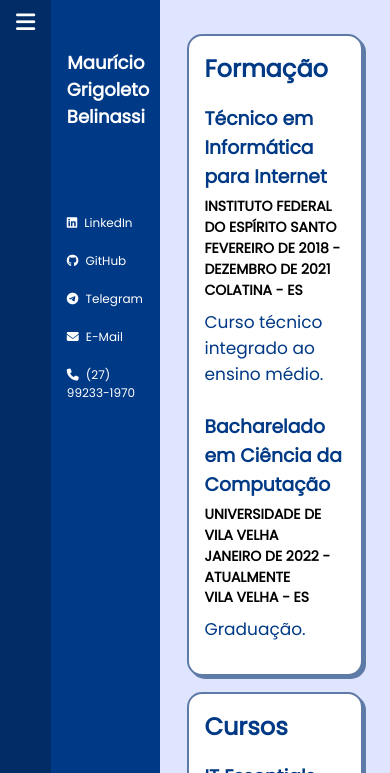
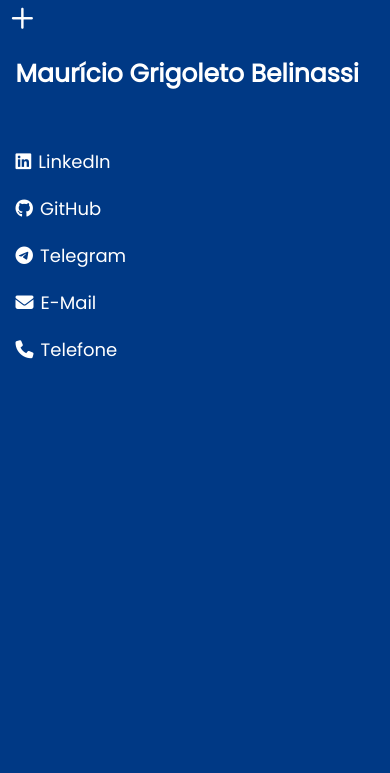
Before and after one commit to mgrigoleto/Sobre-mim, a plain HTML site: page index.html in a window 390 px wide. Both pictures are taken after a click on the button 25 px from the left and 22 px from the top of the page. Shown: the top 773 px of the page. Drawn offline with Linux system fonts and the light colour scheme.

Commit message:
menu animado e responsivo para dispositivos mobile

```diff
--- a/index.html
+++ b/index.html
@@ -15,20 +15,14 @@
   <div id="main">
 
     <div id="botaoMenu">
-          <button id="btnBarra" onclick="toggle()"><i class="fa-solid fa-bars"></i></button>
+          <button id="btnBarra" onclick="toggle()"><i class="fa-regular fa-plus"></i></button>
     </div>
 
-    <div id="left" style="display:none;">
+    <div id="left">
 
       <div id="leftC">
 
-      <div id="leftUP">
-
       <h2>Maurício Grigoleto Belinassi</h2>
-
-      </div>
-
-      <div id="leftDown">
 
         <a href="https://www.linkedin.com/in/maur%C3%ADcio-grigoleto-794366228/" target="_blank">
           <div class="links"><i class="fa-brands fa-linkedin"></i>LinkedIn
@@ -51,11 +45,10 @@
         </a>
 
         <a href="tel:5527992331970" target="_blank">
-          <div class="links"><i class="fa-solid fa-phone"></i>(27) 99233-1970
+          <div class="links"><i class="fa-solid fa-phone"></i>Telefone
         </div>
         </a>
 
-      </div>
 
     </div>
     </div><!-- left -->
@@ -109,6 +102,20 @@
         </div>
 
         </div>
+
+        <div class="cont">
+
+        <h2>Características</h2>
+
+        <div class="pgCT">
+          <ul>
+            <li><p>Proatividade, eficiência e fácil aprendizagem.</p></li>
+            <li><p>Interesse em aprofundar o conhecimento.</p></li>
+            <li><p>Português nativo e Inglês avançado.</p></li>
+          </ul>
+        </div>
+
+        </div>
         </div><!-- half left content -->
 
         <div id="contDir">
@@ -145,20 +152,6 @@
 
         <div class="cont">
 
-        <h2>Características</h2>
-
-        <div class="pgCT">
-          <ul>
-            <li><p>Proatividade, eficiência e fácil aprendizagem.</p></li>
-            <li><p>Interesse em aprofundar o conhecimento.</p></li>
-            <li><p>Português nativo e Inglês avançado.</p></li>
-          </ul>
-        </div>
-
-        </div>
-
-        <div class="cont">
-
         <h2>Sobre mim</h2>
         <p>Sempre fui apaixonado por tecnologia. Aprender coisas novas e aprofundar meu conhecimento são valores que busco seguir sempre.</p>
 
--- a/script.js
+++ b/script.js
@@ -1,27 +1,30 @@
-var status = document.getElementById("left").style.display
+var on = 1
+
+var menu = document.getElementById("left").style
+var cont = document.getElementById("right").style
+var btn = document.getElementById("botaoMenu").style
 
 function toggle(){
-  if(status == 'none'){
-    document.getElementById("left").style.display = 'block'
-    status = 'block'
+  menu.position = 'absolute'
+  if(on == 1){//abrir
+    on = 2
 
-    document.getElementById("right").style.width = '70vw'
-    document.getElementById("contEsq").style.width = '45vw'
-    document.getElementById("contDir").style.width = '45vw'
+    menu.animation = "abrir 0.5s 1"
+    menu.width = '100vw'
+    menu.marginLeft = '0vw'
 
-  }else if(status == 'block'){
-    document.getElementById("left").style.display = 'none'
-    status = 'none'
+    btn.color = 'white'
+    console.log(btn.color)
 
-    document.getElementById("right").style.width = '100vw'
-    console.log(window.screen.availWidth)
-    console.log(window.innerWidth)
-    if((window.innerWidth)<=700){
-      document.getElementById("contEsq").style.width = '72vw'
-      document.getElementById("contDir").style.width = '72vw'
-    }else{
-      document.getElementById("contEsq").style.width = '40vw'
-      document.getElementById("contDir").style.width = '40vw'
-    }
+  }else if(on == 2){//fechar
+    on = 1
+
+    menu.animation = "fechar 0.5s 1"
+
+    setTimeout(function(){
+      menu.marginLeft = '-28vw'
+      btn.color = '#012c65'
+      menu.width = '28vw'
+    }, 490)
   }
 }
--- a/style.css
+++ b/style.css
@@ -1,6 +1,7 @@
 body{
   margin:0;
   font-family: Poppins;
+  background-color: #e0e5ff;
 }
 div#main{
   display:flex;
@@ -10,9 +11,24 @@ div#left{
   width:28vw;
   background-color: #003985;
   color:white;
+  display:block;
 }
-.pgAM{
-  margin-top:50px;
+
+@keyframes abrir{
+  from{
+    margin-left:-128vw;
+  }
+  to{
+    margin-right:0vw;
+  }
+}
+@keyframes fechar{
+  from{
+    margin-right:0vw;
+  }
+  to{
+    margin-left:-128vw;
+  }
 }
 div#leftC{/* conteúdo à esquerda */
   padding-top:4vh;
@@ -24,13 +40,7 @@ div#leftC{/* conteúdo à esquerda */
 div#leftC h2{
   font-size:28px;
   text-align: center;
-}
-div#leftC h3{
-  font-size:18px;
-  margin-bottom:-5px;
-}
-div#leftC p{
-  font-size:15px;
+  padding-bottom:25px;
 }
 a{
   color:inherit;
@@ -38,7 +48,7 @@ a{
 }
 div#right{
   display:block;
-  width:100vw;
+  width:72vw;
   min-height:100vh;
   background-color: #e0e5ff;
   color:#003985;
@@ -103,25 +113,27 @@ div#leftDown{
   padding-right:7px;
 }
 div#botaoMenu{
-  display:block;
-  background-color: #012c65;
+  position: absolute;
+  display:none;
+  padding: 5px 5px 5px 5px;
+  color:#012c65;
+  z-index:1;
 }
 div#botaoMenu i{
-  padding:10px 10px 10px 10px;
-  font-size:22px;
+  font-size:26px;
   transition:0.2s;
 }
 div#botaoMenu i:hover{
-  color: #bcacfb;
+  color: #c0b8ff;
   cursor: pointer;
 }
 button#btnBarra{
   background-color:inherit;
   border:none;
-  color:white;
+  color:inherit;
 }
 
-@media screen and (max-width: 700px){
+@media screen and (max-width: 800px){
   div#rightC{/* conteúdo à direita */
     display:inline-block;
     justify-content:center;
@@ -129,7 +141,7 @@ button#btnBarra{
   }
   div#contEsq, div#contDir{
     margin:0;
-    width: 72vw;
+    width: 60vw;
     display:block;
   }
   div#right{
@@ -137,17 +149,31 @@ button#btnBarra{
     justify-content:center;
   }
   div#leftC h2{
-    font-size:18px;
+    font-size:3vw;
     text-align: center;
   }
-  div#leftC h3{
-    font-size:12px;
-    margin-bottom:-5px;
+  .links{
+    font-size:2vw;
   }
-  div#leftC p{
-    font-size:12px;
+}
+@media screen and (max-width: 550px){
+  div#botaoMenu{
+    display:block;
+  }
+  #left{
+    margin-left:-28vw;
+  }
+  div#contEsq, div#contDir{
+    width: 80vw;
+  }
+  div#right{
+    width:100vw;
+  }
+  div#leftC h2{
+    font-size:25px;
+    text-align: left;
   }
   .links{
-    font-size:12px;
+    font-size:18px;
   }
 }
```
